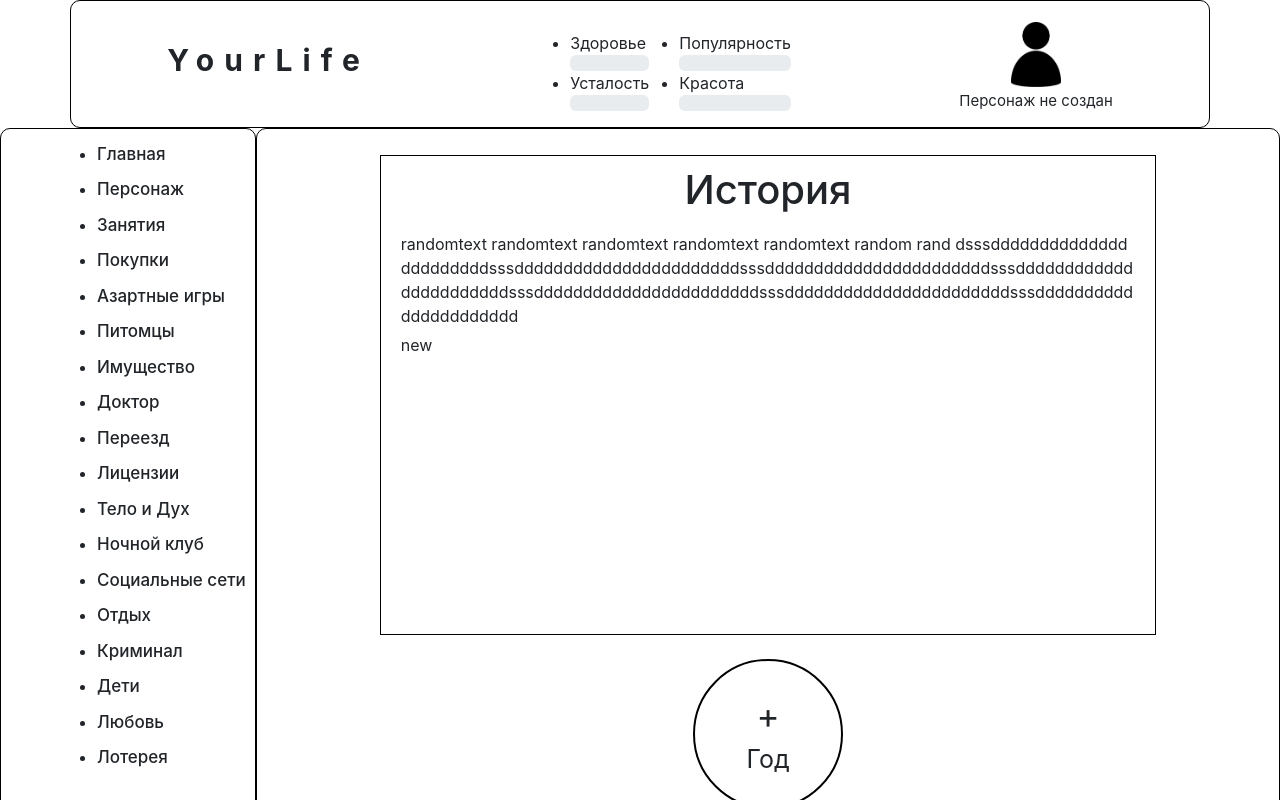
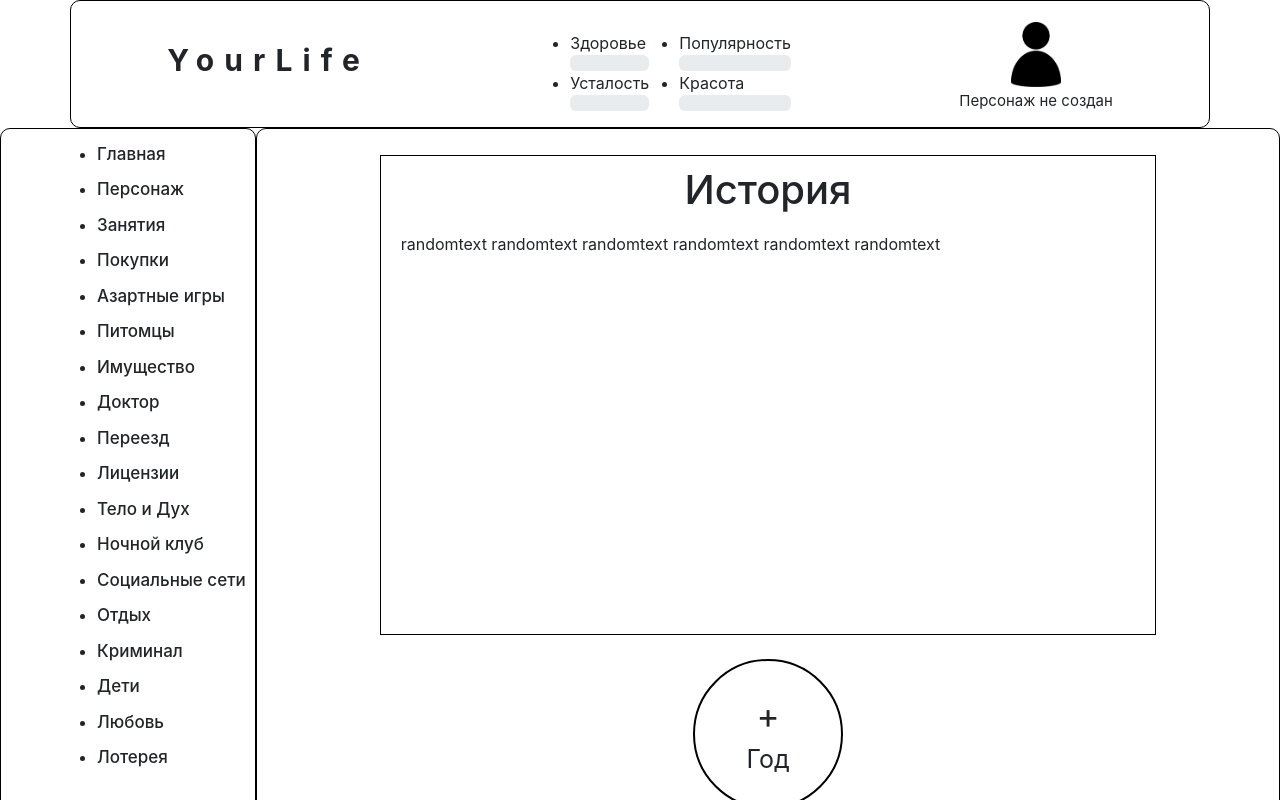
Before and after one commit to CheateRYT/yourLifeReact, a React (Create React App) app: page /game/main in a window 1280 px wide. Shown: the top 800 px of the page. Built offline with nearby package versions, Linux system fonts and the light colour scheme.

Commit message:
historyAutoScroll added

```diff
--- a/src/Components/GameComponents/GameMain.jsx
+++ b/src/Components/GameComponents/GameMain.jsx
@@ -1,21 +1,29 @@
-import React, { useState, useContext } from 'react';
+import React, { useState, useContext, useRef, useEffect } from 'react';
 import '../scss/GameMain.scss';
 import { UserContext } from '../../Contexts/UserContext';
+
 export const GameMain = () => {
   const { user, updateAge, setUser } = useContext(UserContext);
+  const historyRef = useRef(null);
+
   const handleUpdateAge = () => {
     user.age++;
     user.updateLocalStorage();
   };
+
+  useEffect(() => {
+    if (historyRef.current) {
+      historyRef.current.scrollTop = historyRef.current.scrollHeight;
+    }
+  }, [user]);
+
   return (
     <div className="game-main">
-      <div className="history">
+      <div ref={historyRef} className="history">
         <h1 className="history__title">История</h1>
         <span className="history__text">
-          randomtext randomtext randomtext randomtext randomtext random rand
-          dsssdddddddddddddddddddddddsssdddddddddddddddddddddddsssdddddddddddddddddddddddsssdddddddddddddddddddddddsssdddddddddddddddddddddddsssdddddddddddddddddddddddsssdddddddddddddddddddddd
+          randomtext randomtext randomtext randomtext randomtext randomtext
         </span>
-        <span className="history__text">new</span>
       </div>
       <div onClick={handleUpdateAge} className="age-button">
         <span className="age-button__plus">+</span>
```
